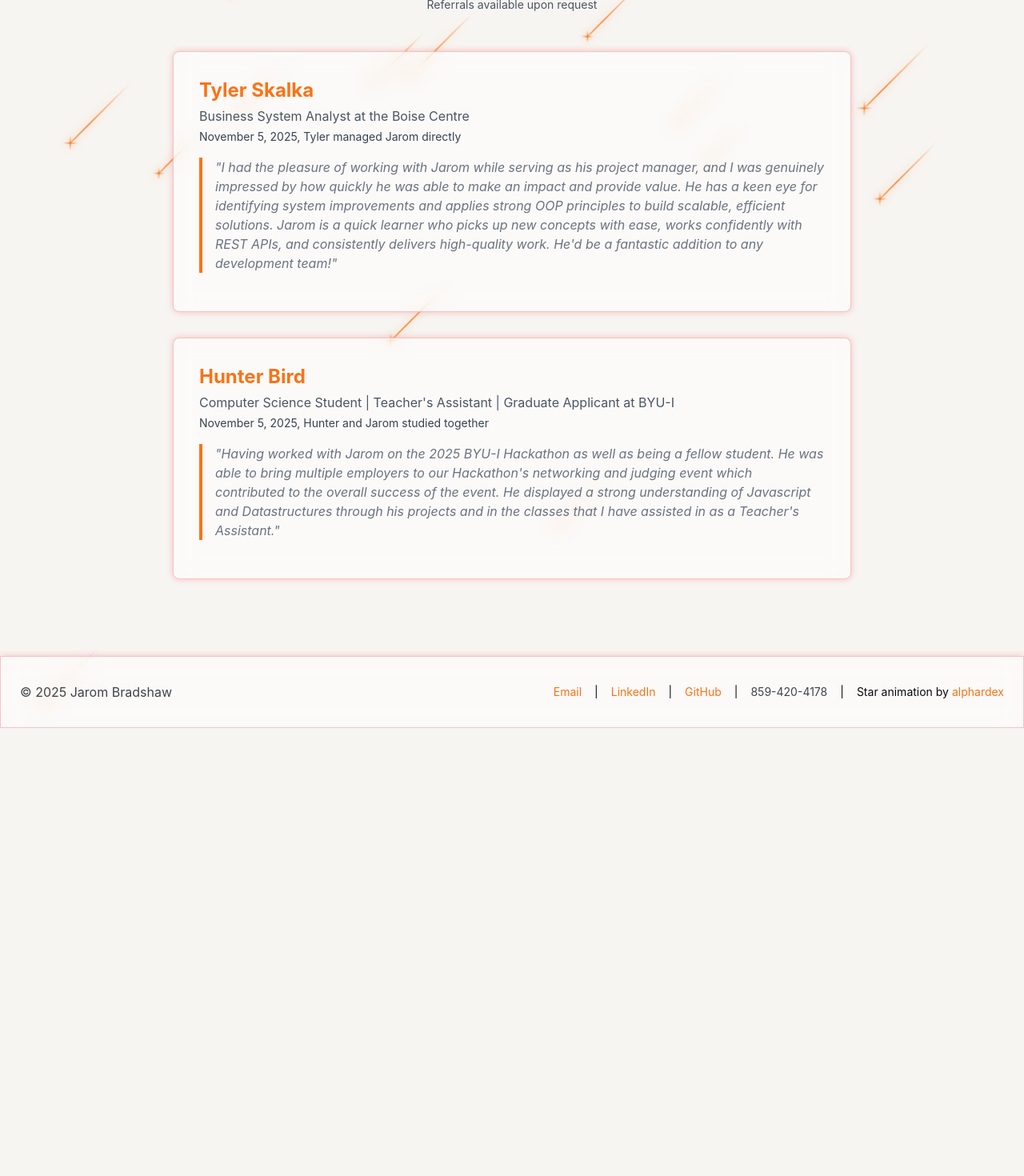
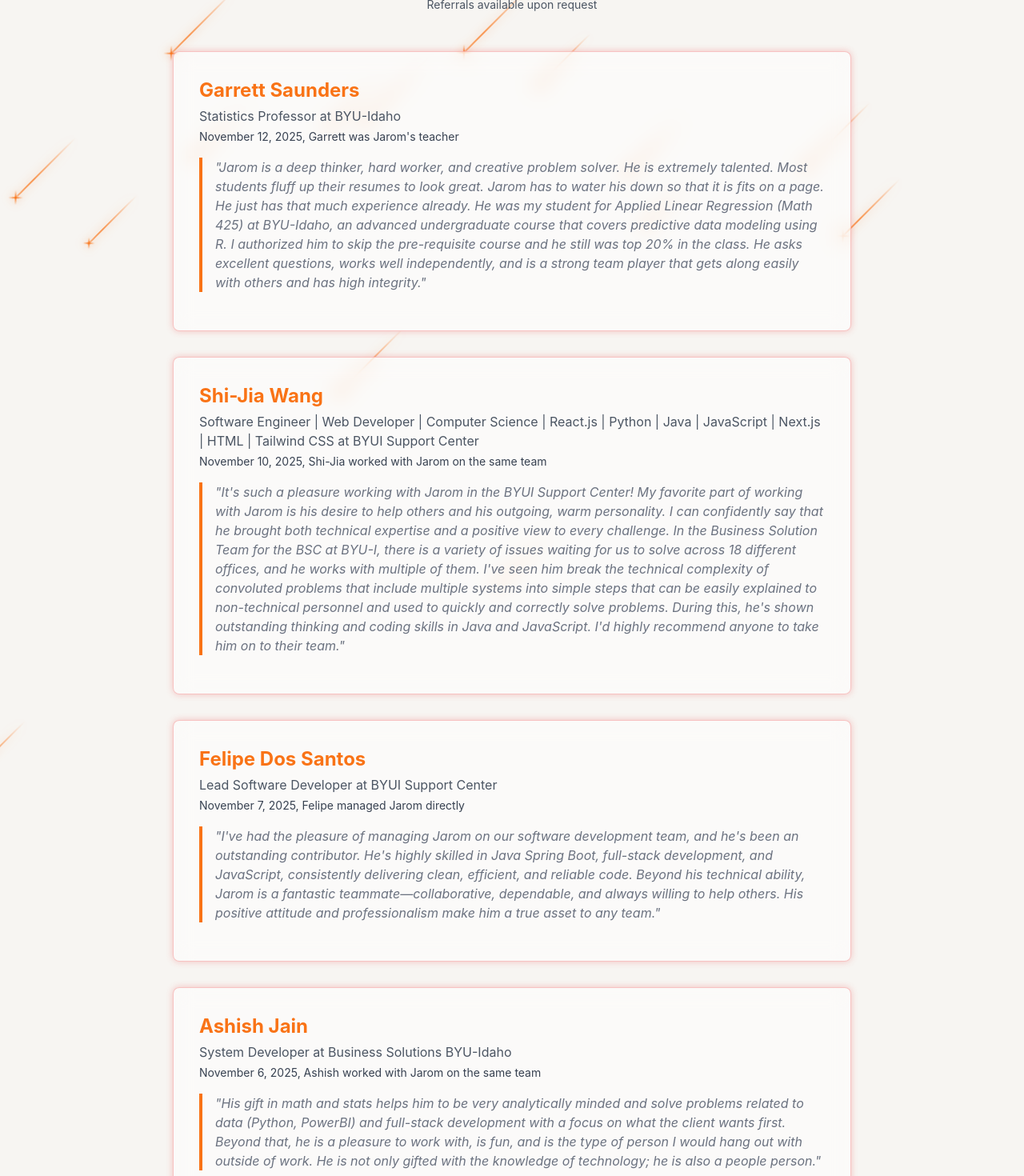
Before and after one commit to jarom-bradshaw/super-duper-adventure, a React (Vite) app: page /referrals in a window 1280 px wide. Shown: the part 200-1670 px from the top of the page at 80% size. Before the commit the page ends 1110 px from the top, so only its background shows below. Built offline with nearby package versions, Linux system fonts and the light colour scheme.

Commit message:
Adding all referrals.
This has all the different referrals.

```diff
--- a/src/pages/Referrals.tsx
+++ b/src/pages/Referrals.tsx
@@ -10,6 +10,34 @@ interface Referral {
 }
 
 const referrals: Referral[] = [
+  {
+    name: 'Garrett Saunders',
+    title: 'Statistics Professor',
+    company: 'BYU-Idaho',
+    relationship: 'November 12, 2025, Garrett was Jarom\'s teacher',
+    text: 'Jarom is a deep thinker, hard worker, and creative problem solver. He is extremely talented. Most students fluff up their resumes to look great. Jarom has to water his down so that it is fits on a page. He just has that much experience already. He was my student for Applied Linear Regression (Math 425) at BYU-Idaho, an advanced undergraduate course that covers predictive data modeling using R. I authorized him to skip the pre-requisite course and he still was top 20% in the class. He asks excellent questions, works well independently, and is a strong team player that gets along easily with others and has high integrity.',
+  },
+  {
+    name: 'Shi-Jia Wang',
+    title: 'Software Engineer | Web Developer | Computer Science | React.js | Python | Java | JavaScript | Next.js | HTML | Tailwind CSS',
+    company: 'BYUI Support Center',
+    relationship: 'November 10, 2025, Shi-Jia worked with Jarom on the same team',
+    text: "It's such a pleasure working with Jarom in the BYUI Support Center! My favorite part of working with Jarom is his desire to help others and his outgoing, warm personality. I can confidently say that he brought both technical expertise and a positive view to every challenge. In the Business Solution Team for the BSC at BYU-I, there is a variety of issues waiting for us to solve across 18 different offices, and he works with multiple of them. I've seen him break the technical complexity of convoluted problems that include multiple systems into simple steps that can be easily explained to non-technical personnel and used to quickly and correctly solve problems. During this, he's shown outstanding thinking and coding skills in Java and JavaScript. I'd highly recommend anyone to take him on to their team.",
+  },
+  {
+    name: 'Felipe Dos Santos',
+    title: 'Lead Software Developer',
+    company: 'BYUI Support Center',
+    relationship: 'November 7, 2025, Felipe managed Jarom directly',
+    text: "I've had the pleasure of managing Jarom on our software development team, and he's been an outstanding contributor. He's highly skilled in Java Spring Boot, full-stack development, and JavaScript, consistently delivering clean, efficient, and reliable code. Beyond his technical ability, Jarom is a fantastic teammate—collaborative, dependable, and always willing to help others. His positive attitude and professionalism make him a true asset to any team.",
+  },
+  {
+    name: 'Ashish Jain',
+    title: 'System Developer',
+    company: 'Business Solutions BYU-Idaho',
+    relationship: 'November 6, 2025, Ashish worked with Jarom on the same team',
+    text: 'His gift in math and stats helps him to be very analytically minded and solve problems related to data (Python, PowerBI) and full-stack development with a focus on what the client wants first. Beyond that, he is a pleasure to work with, is fun, and is the type of person I would hang out with outside of work. He is not only gifted with the knowledge of technology; he is also a people person.',
+  },
   {
     name: 'Tyler Skalka',
     title: 'Business System Analyst',
```
